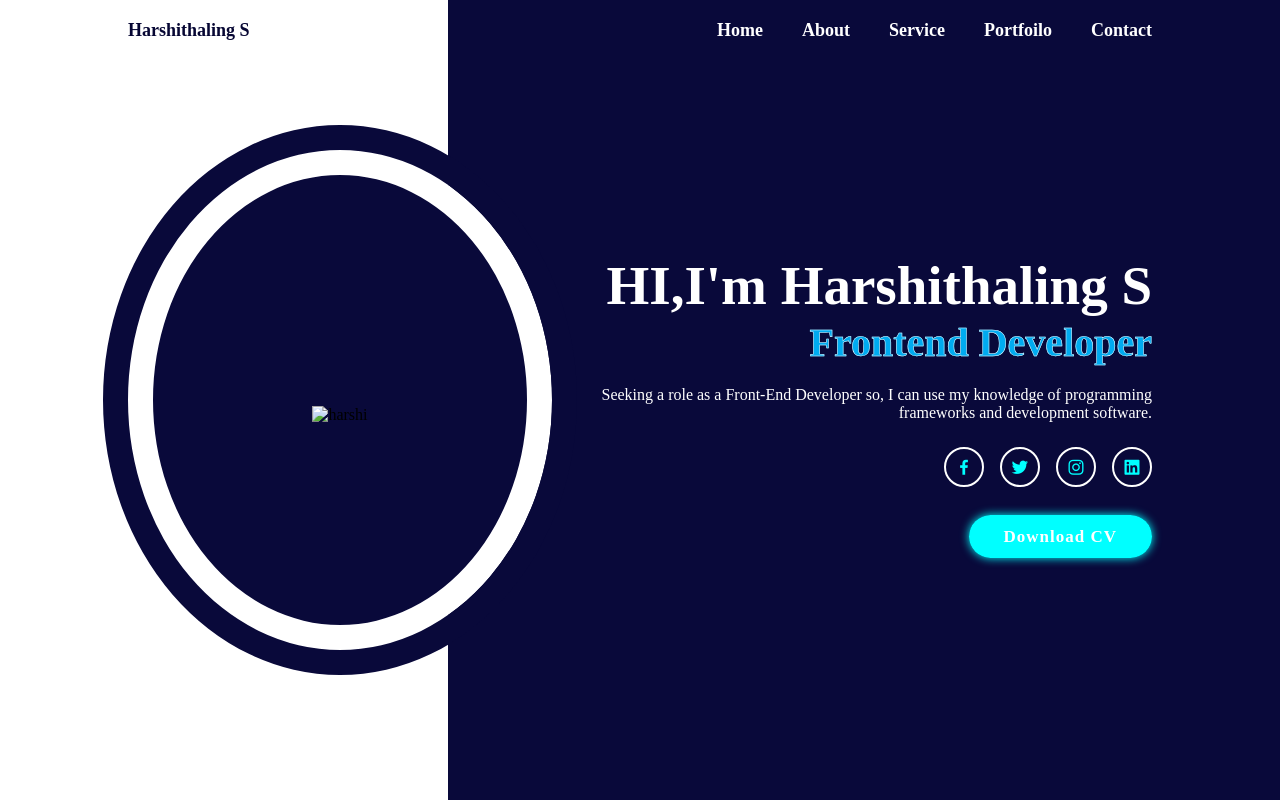
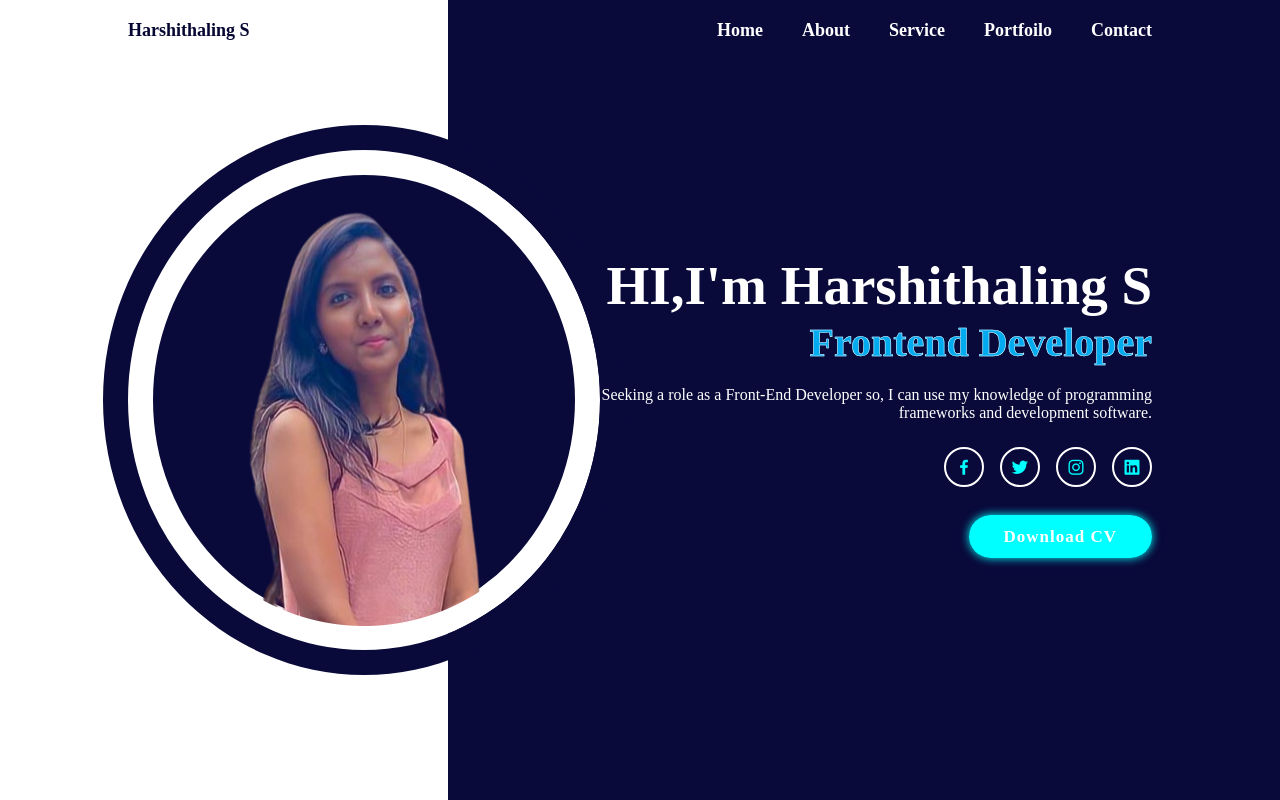
Before and after one commit to Harshithaling/HTML-CSS_Portfolio, a plain HTML site: page index.html in a window 1280 px wide. Drawn offline with nearby package versions, Linux system fonts and the light colour scheme; the site is published under a folder, as on GitHub Pages, so addresses that start at the root find nothing.

Commit message:
Add files via upload

```diff
--- a/index.html
+++ b/index.html
@@ -182,7 +182,7 @@
     <section class="home">
 
         <div class="home-image">
-            <img src="/ah.png" alt="harshi">
+            <img src="./ah.png" alt="harshi">
         </div>
 
         <div class="home-content">
```
